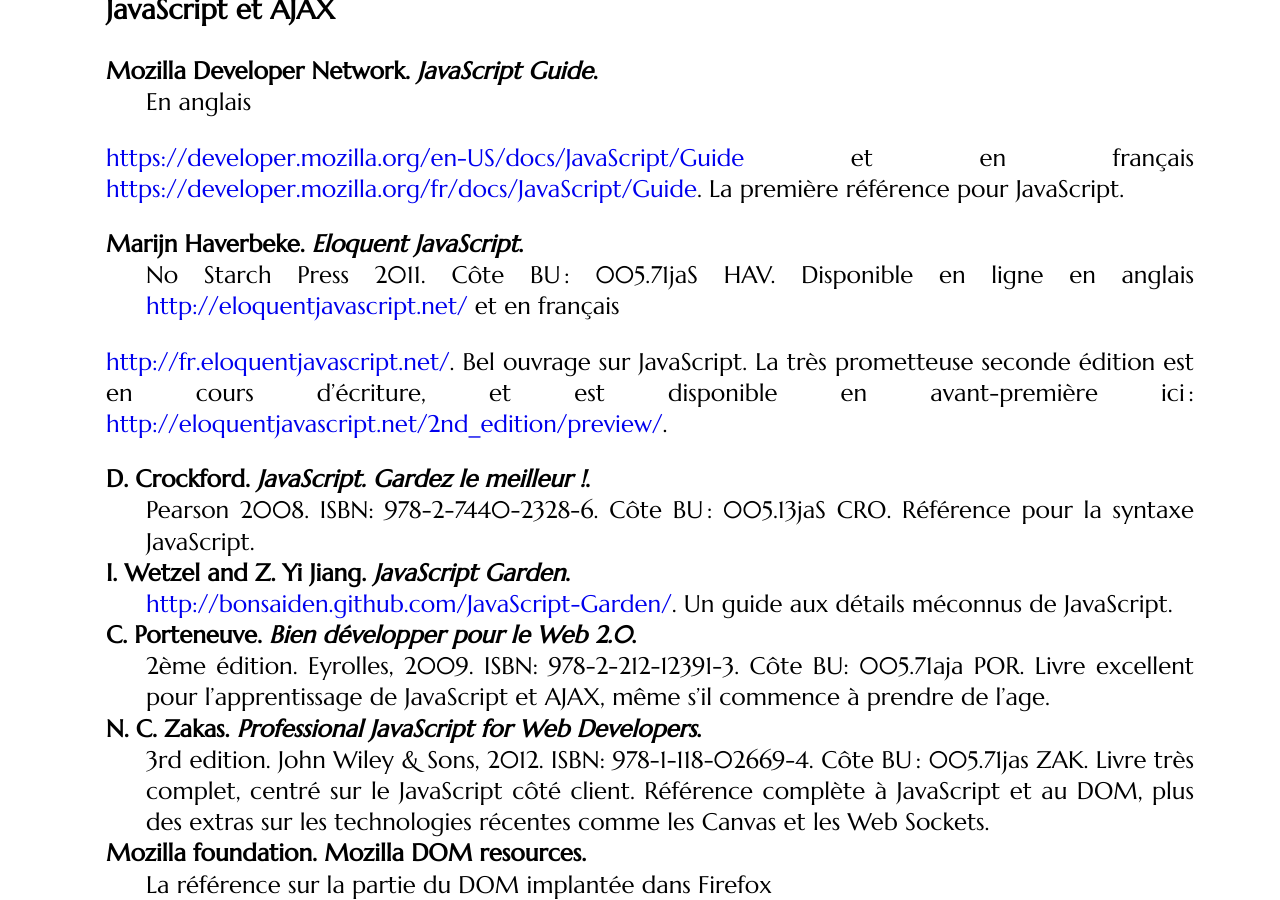
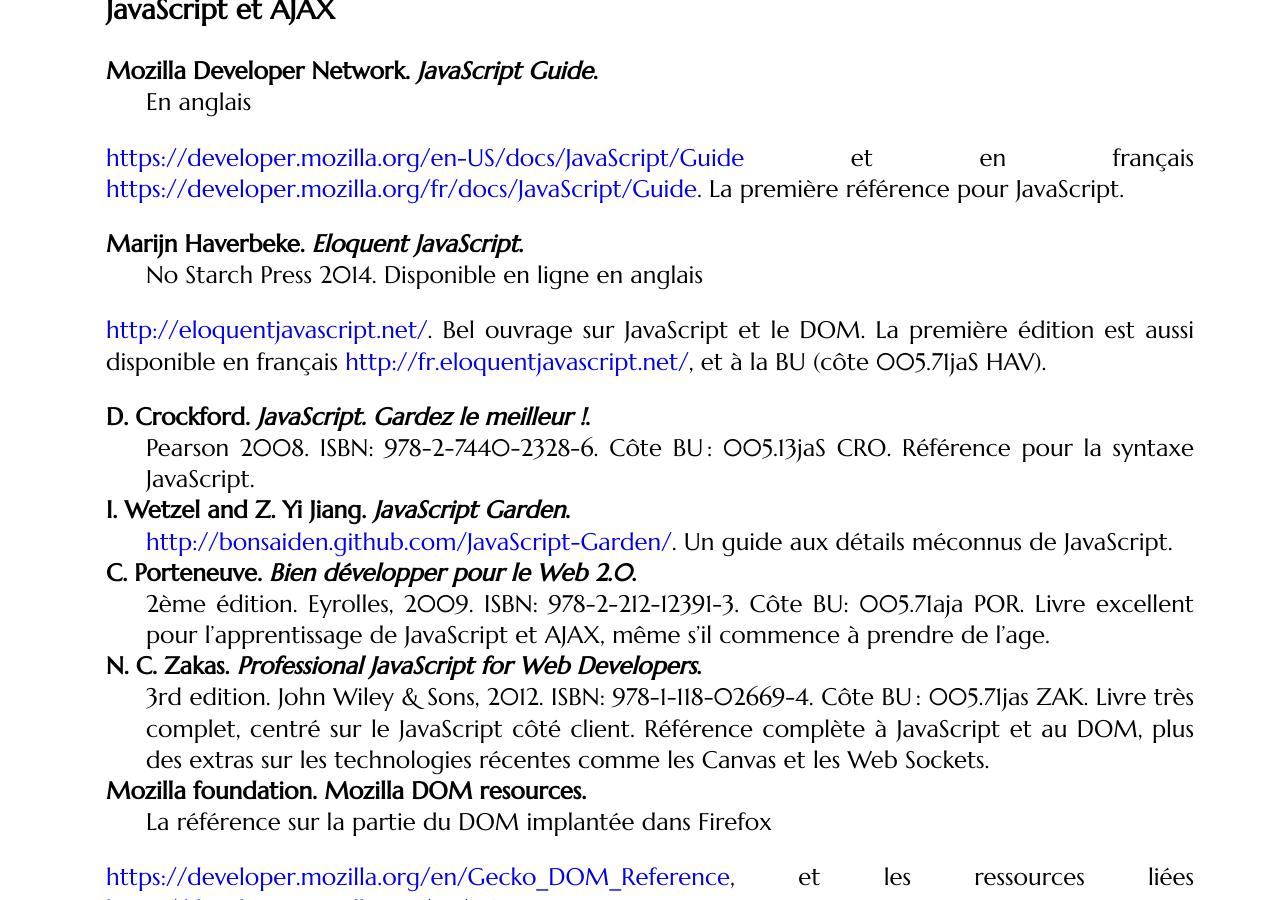
Before and after one commit to defeo/aws, a Jekyll site: the page built from index.md, in a window 1280 px wide and 900 px high, scrolled down 3393 px. Built offline with Jekyll 4.4.1, drawn with Linux system fonts in a browser that asks for light colours; nearby versions of some CDN libraries; some web fonts are replaced.

Commit message:
Updated references

```diff
--- a/index.md
+++ b/index.md
@@ -156,12 +156,10 @@ français <https://developer.mozilla.org/fr/docs/JavaScript/Guide>. La
 première référence pour JavaScript.
 
 Marijn Haverbeke. *Eloquent JavaScript*.
-: No Starch Press 2011. Côte BU : 005.71jaS HAV. Disponible en ligne
-en anglais <http://eloquentjavascript.net/> et en français
-<http://fr.eloquentjavascript.net/>. Bel ouvrage sur
-JavaScript. La très prometteuse seconde édition est en cours
-d'écriture, et est disponible en avant-première ici :
-<http://eloquentjavascript.net/2nd_edition/preview/>.
+: No Starch Press 2014. Disponible en ligne en anglais
+<http://eloquentjavascript.net/>. Bel ouvrage sur JavaScript et le
+DOM. La première édition est aussi disponible en français
+<http://fr.eloquentjavascript.net/>, et à la BU (côte 005.71jaS HAV).
 
 D. Crockford. *JavaScript. Gardez le meilleur !*.
 : Pearson 2008. ISBN: 978-2-7440-2328-6. Côte BU : 005.13jaS
```
Also changed, not shown: other parts of index.md (+1 -1 lines).
